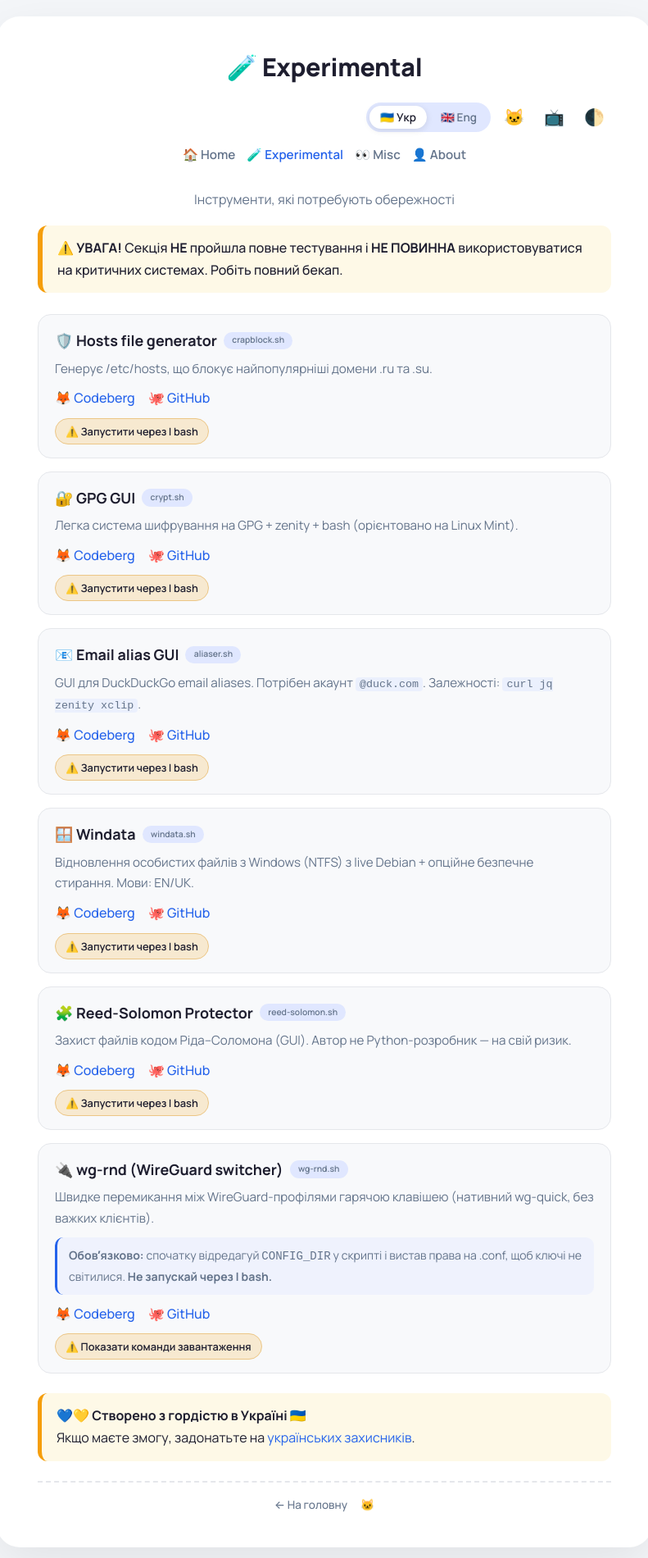
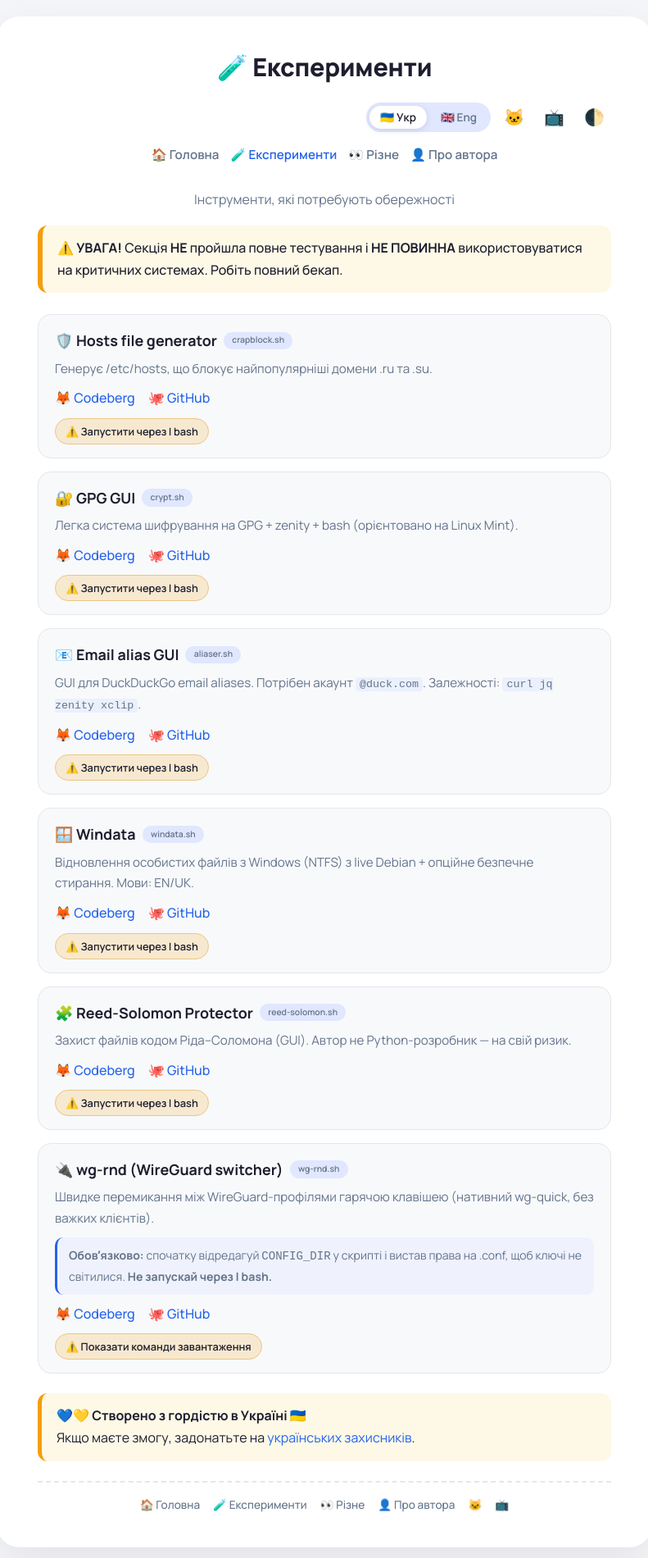
Before and after one commit to ualinuxoid/ualinuxoid.github.io, a plain HTML site: page experimental/index.html in a window 1280 px wide. Shown: the whole page at 82% size, without its empty margins (244-1035 px from the left). Drawn offline with Linux system fonts and the light colour scheme.

Commit message:
i18n: translate header/nav and unify footer with 📺 on /experimental

```diff
--- a/experimental/index.html
+++ b/experimental/index.html
@@ -205,7 +205,7 @@
 
 <div id="main-content">
 <div class="header">
-    <h1 data-i18n="page-title">🧪 Experimental</h1>
+    <h1 data-i18n="page-title">🧪 Експерименти</h1>
     <div class="header-bar">
         <div class="header-controls">
             <div class="lang-switch" role="group" aria-label="Language">
@@ -217,10 +217,10 @@
             <button class="icon-btn" id="themeToggle" type="button" aria-label="Toggle theme">🌓</button>
         </div>
         <div class="nav">
-            <a href="/" data-i18n="nav-home">🏠 Home</a>
-            <a href="/experimental" class="active" data-i18n="nav-exp">🧪 Experimental</a>
-            <a href="/misc" data-i18n="nav-misc">👀 Misc</a>
-            <a href="/me" data-i18n="nav-about">👤 About</a>
+            <a href="/" data-i18n="nav-home">🏠 Головна</a>
+            <a href="/experimental" class="active" data-i18n="nav-exp">🧪 Експерименти</a>
+            <a href="/misc" data-i18n="nav-misc">👀 Різне</a>
+            <a href="/me" data-i18n="nav-about">👤 Про автора</a>
         </div>
     </div>
 </div>
@@ -372,7 +372,14 @@
 
 <div class="donate-box">💙💛 <strong>Створено з гордістю в Україні 🇺🇦</strong><br />Якщо маєте змогу, задонатьте на <a href="https://war.ukraine.ua" target="_blank" rel="noopener">українських захисників</a>.</div>
 <hr>
-<div class="footer"><div class="footer-links"><a href="/" data-i18n="foot-home">← На головну</a><a href="/cat/">🐱</a></div></div>
+<div class="footer"><div class="footer-links">
+<a href="/" data-i18n="nav-home">🏠 Головна</a>
+<a href="/experimental" data-i18n="nav-exp">🧪 Експерименти</a>
+<a href="/misc" data-i18n="nav-misc">👀 Різне</a>
+<a href="/me" data-i18n="nav-about">👤 Про автора</a>
+<a href="/cat/">🐱</a>
+<a href="/pipes/">📺</a>
+</div></div>
 </div>
 
 <div class="lang-block" data-lang="en">
@@ -522,15 +529,34 @@
 
 <div class="donate-box">💙💛 <strong>Proudly created in Ukraine 🇺🇦</strong><br />If you can, please donate to <a href="https://war.ukraine.ua" target="_blank" rel="noopener">Ukrainian defenders</a>.</div>
 <hr>
-<div class="footer"><div class="footer-links"><a href="/" data-i18n="foot-home">← Home</a><a href="/cat/">🐱</a></div></div>
+<div class="footer"><div class="footer-links">
+<a href="/" data-i18n="nav-home">🏠 Home</a>
+<a href="/experimental" data-i18n="nav-exp">🧪 Experimental</a>
+<a href="/misc" data-i18n="nav-misc">👀 Misc</a>
+<a href="/me" data-i18n="nav-about">👤 About</a>
+<a href="/cat/">🐱</a>
+<a href="/pipes/">📺</a>
+</div></div>
 </div>
 </div>
 </div>
 
 <script>
 window.PAGE_I18N = {
-  uk: { 'nav-home':'🏠 Home','nav-exp':'🧪 Experimental','nav-misc':'👀 Misc','nav-about':'👤 About','page-title':'🧪 Experimental','foot-home':'← На головну' },
-  en: { 'nav-home':'🏠 Home','nav-exp':'🧪 Experimental','nav-misc':'👀 Misc','nav-about':'👤 About','page-title':'🧪 Experimental','foot-home':'← Home' }
+  uk: {
+    'nav-home': '🏠 Головна',
+    'nav-exp': '🧪 Експерименти',
+    'nav-misc': '👀 Різне',
+    'nav-about': '👤 Про автора',
+    'page-title': '🧪 Експерименти'
+  },
+  en: {
+    'nav-home': '🏠 Home',
+    'nav-exp': '🧪 Experimental',
+    'nav-misc': '👀 Misc',
+    'nav-about': '👤 About',
+    'page-title': '🧪 Experimental'
+  }
 };
 </script>
 <script src="/assets/js/common.js"></script>
```
